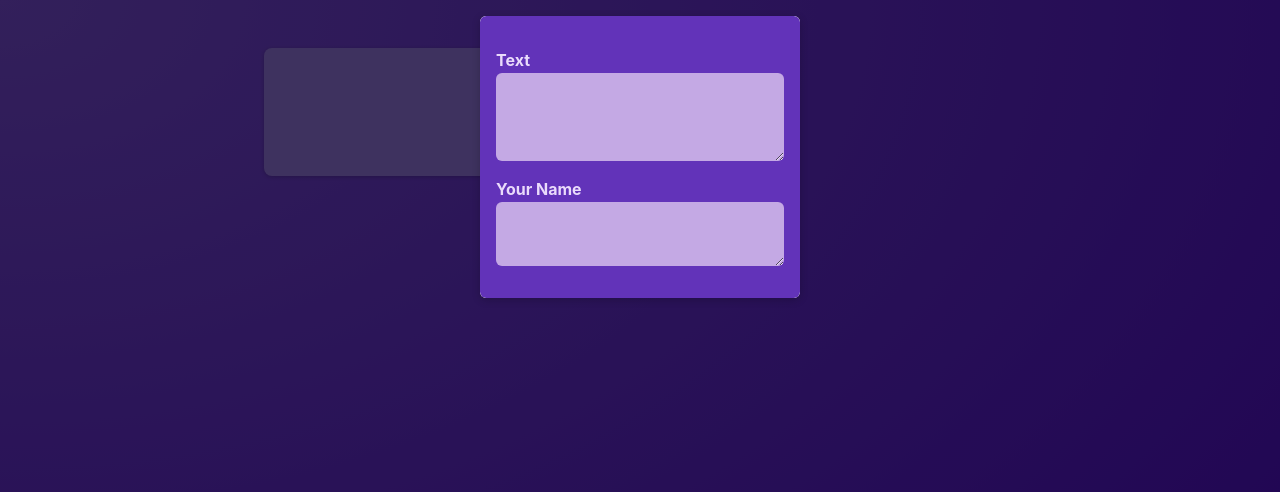
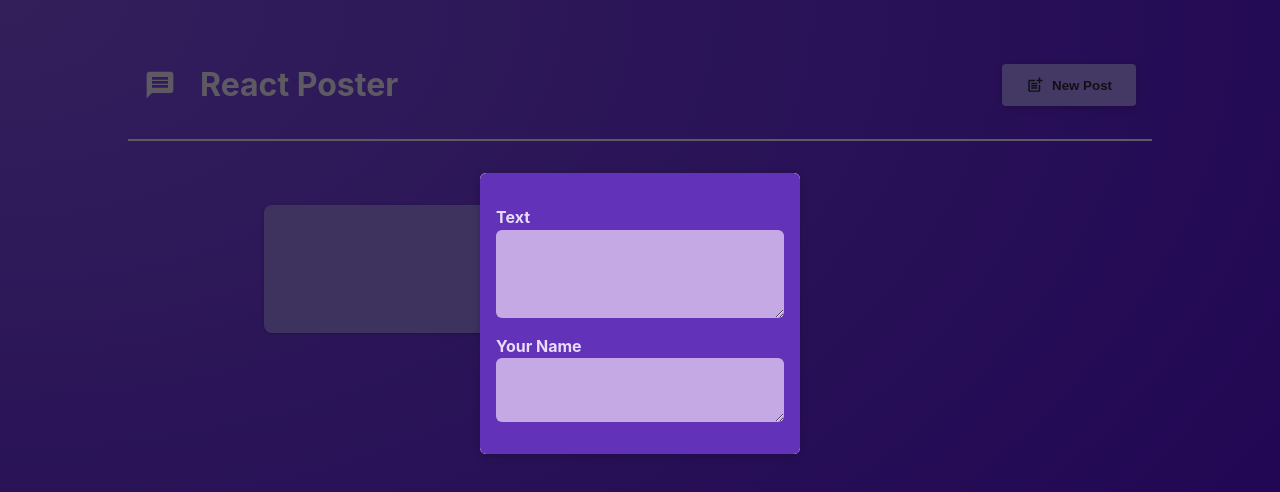
Before and after one commit to ainmutaqorrobin/reactRevision, a React (Vite) app: page / in a window 1280 px wide. Shown: the top 492 px of the page. Built offline with nearby package versions, Linux system fonts and the light colour scheme.

Commit message:
added MainHeader component

```diff
--- a/package.json
+++ b/package.json
@@ -10,7 +10,8 @@
   },
   "dependencies": {
     "react": "^18.2.0",
-    "react-dom": "^18.2.0"
+    "react-dom": "^18.2.0",
+    "react-icons": "^5.2.1"
   },
   "devDependencies": {
     "@types/react": "^18.0.17",
--- a/src/App.jsx
+++ b/src/App.jsx
@@ -1,10 +1,23 @@
+import { useState } from "react";
+import MainHeader from "./components/MainHeader";
 import PostList from "./components/PostList";
 
 function App() {
+  const [modalVisible, setModalVisible] = useState(true);
+
+  function hideModalHandler() {
+    setModalVisible(false);
+  }
+  function showModalHandler() {
+    setModalVisible(true);
+  }
   return (
-    <main>
-      <PostList />
-    </main>
+    <>
+      <MainHeader onCreatePost={showModalHandler} />
+      <main>
+        <PostList isPosting={modalVisible} onStopPosting={hideModalHandler} />
+      </main>
+    </>
   );
 }
 
--- /dev/null
+++ b/src/components/MainHeader.jsx
@@ -0,0 +1,18 @@
+import { MdMessage, MdPostAdd } from "react-icons/md";
+import styles from "./MainHeder.module.css";
+
+export default function MainHeader({ onCreatePost }) {
+  return (
+    <header className={styles.header}>
+      <h1 className={styles.logo}>
+        <MdMessage /> React Poster
+      </h1>
+      <p>
+        <button className={styles.button} onClick={onCreatePost}>
+          <MdPostAdd size={18} />
+          New Post
+        </button>
+      </p>
+    </header>
+  );
+}
--- /dev/null
+++ b/src/components/MainHeder.module.css
@@ -0,0 +1,36 @@
+.header {
+  /* padding: 2rem 10%; */
+  margin: 2rem 10%;
+  padding: 1rem;
+  text-align: center;
+  display: flex;
+  justify-content: space-between;
+  align-items: center;
+  border-bottom: 2px solid #ece1fa;
+}
+
+.logo {
+  font-size: 2rem;
+  display: flex;
+  gap: 1.5rem;
+  align-items: center;
+  color: #ece1fa;
+}
+
+.button {
+  display: inline-flex;
+  align-items: center;
+  gap: 0.5rem;
+  padding: 0.75rem 1.5rem;
+  background-color: #a990fb;
+  color: #2a2630;
+  border: none;
+  border-radius: 4px;
+  box-shadow: 0 2px 8px rgba(0, 0, 0, 0.2);
+  cursor: pointer;
+  font-weight: bold;
+}
+
+.button:hover {
+  background-color: #8c6cf7;
+}
--- a/src/components/PostList.jsx
+++ b/src/components/PostList.jsx
@@ -4,25 +4,20 @@
 import styles from "./PostList.module.css";
 import Modal from "./Modal";
 
-export default function PostList() {
-  const [modalVisible, setModalVisible] = useState(true);
+export default function PostList({ isPosting, onStopPosting }) {
   const [enteredBody, setEnteredBody] = useState("");
   const [enteredAuthor, setEnteredAuthor] = useState("");
+  let modalContent;
 
-  function modalHandler() {
-    setModalVisible(false);
+  function authorChangeHandler(event) {
+    setEnteredAuthor(event.target.value);
   }
   function bodyChangeHandler(event) {
     setEnteredBody(event.target.value);
   }
-  function authorChangeHandler(event) {
-    setEnteredAuthor(event.target.value);
-  }
-
-  let modalContent;
-  if (modalVisible) {
+  if (isPosting) {
     modalContent = (
-      <Modal onClose={modalHandler}>
+      <Modal onClose={onStopPosting}>
         <NewPost
           onAuthorChange={authorChangeHandler}
           onBodyChange={bodyChangeHandler}
@@ -30,9 +25,10 @@
       </Modal>
     );
   }
+
   return (
     <>
-      {modalVisible ? modalContent : null}
+      {isPosting ? modalContent : null}
       <ul className={styles.posts}>
         <Post author={enteredAuthor} body={enteredBody} />
         <Post author="ain" body="terlalu simple" />
```
Also changed, not shown: 1 other file (tests, documents, lock files or other folders).
